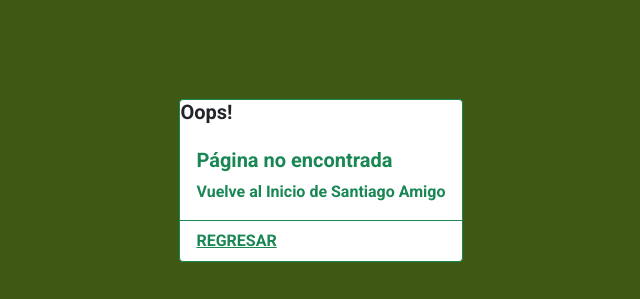
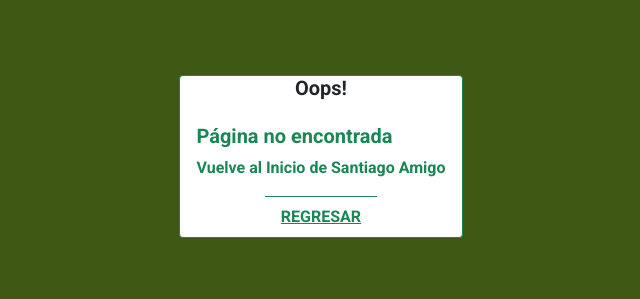
Before and after one commit to GiYani/SantiagoAmigo, a website: page 404.html in a window 1280 px wide. Shown: the part 212-511 px from the top of the page, without its empty margins (319-959 px from the left). Drawn offline with nearby package versions, Linux system fonts and the light colour scheme; a web font is replaced by a local one.

Commit message:
alineacion

```diff
--- a/SCSS/_error404.scss
+++ b/SCSS/_error404.scss
@@ -12,3 +12,13 @@
     height: 100vh;
     width: 100vw;
     }
+
+   .card {
+
+    position: relative;
+    display: flex;
+    align-items: center;
+    justify-content: center;
+    border-radius: 4px;
+
+    }
```
Also changed, not shown: 404.html (+0 -2 lines), css/style.css.
